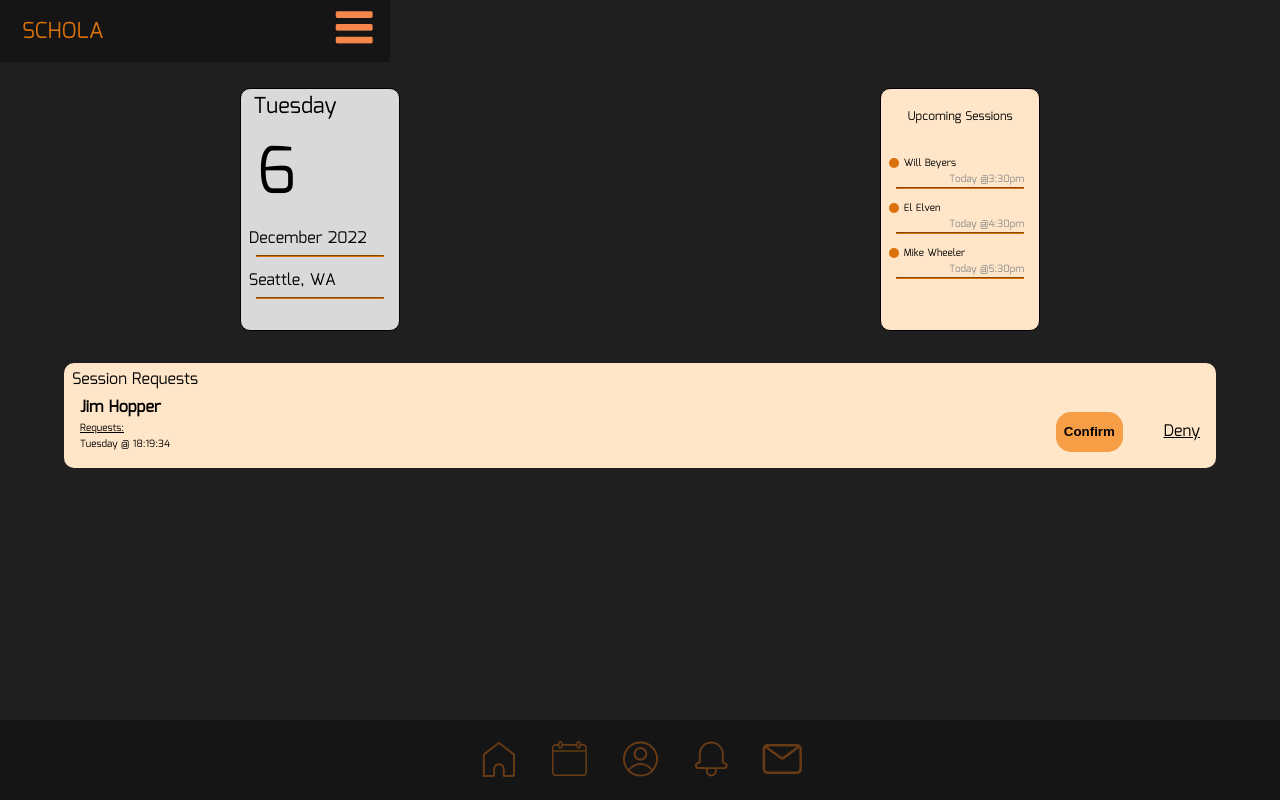
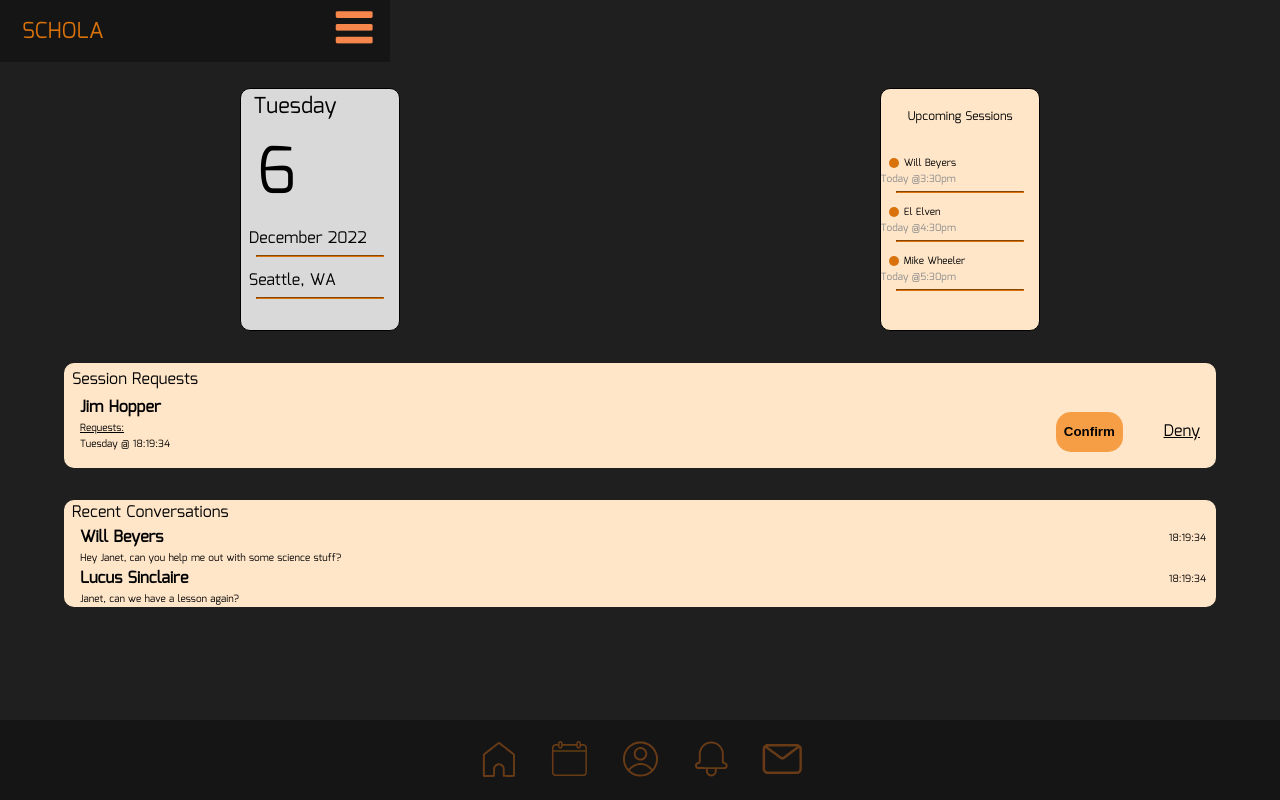
Before and after one commit to barboa91/DSH-Frontend, a React (Create React App) app: page /landing in a window 1280 px wide. Built offline with nearby package versions, Linux system fonts and the light colour scheme.

Commit message:
comopleted RecentConversation component

```diff
--- /dev/null
+++ b/src/components/RecentConversations.jsx
@@ -0,0 +1,56 @@
+import "../style/recentconversations.css";
+
+const RecentConversation = () => {
+  const weekday = [
+    "Sunday",
+    "Monday",
+    "Tuesday",
+    "Wednesday",
+    "Thursday",
+    "Friday",
+    "Saturday",
+  ];
+  const months = [
+    "January",
+    "February",
+    "March",
+    "April",
+    "May",
+    "June",
+    "July",
+    "August",
+    "September",
+    "October",
+    "November",
+    "December",
+  ];
+
+  const d = new Date();
+  let day = weekday[d.getDay()];
+  let month = months[d.getMonth()];
+  let time = d.getHours() + ":" + d.getMinutes() + ":" + d.getSeconds();
+
+  return (
+    <div className="recentconvo-container">
+      <div className="convotitle">Recent Conversations</div>
+      <div className="convocontent-container">
+        <div className="text-container">
+          <div className="time">
+            <h4>Will Beyers</h4>
+            <p>{time}</p>
+          </div>
+          <p>Hey Janet, can you help me out with some science stuff?</p>
+        </div>
+        <div className="text-container">
+          <div className="time">
+            <h4>Lucus Sinclaire</h4>
+            <p>{time}</p>
+          </div>
+          <p>Janet, can we have a lesson again?</p>
+        </div>
+      </div>
+    </div>
+  );
+};
+
+export default RecentConversation;
--- a/src/pages/Landing.jsx
+++ b/src/pages/Landing.jsx
@@ -4,6 +4,7 @@ import TimeStatus from "../components/TimeStatus";
 import Sessions from "../components/Sessions";
 import "../style/landingpage.css";
 import RecentNotification from "../components/RecentNotification";
+import RecentConversation from "../components/RecentConversations";
 
 const Landing = () => {
   return (
@@ -21,6 +22,9 @@ const Landing = () => {
       <div className="notifications">
         <RecentNotification />
       </div>
+      <div className="conversations">
+        <RecentConversation />
+      </div>
       <NavBar />
     </>
   );
--- a/src/style/landingpage.css
+++ b/src/style/landingpage.css
@@ -25,3 +25,10 @@
   align-items: center;
   margin-top: 2em;
 }
+
+.conversations {
+  display: flex;
+  justify-content: center;
+  align-items: center;
+  margin-top: 2em;
+}
--- /dev/null
+++ b/src/style/recentconversations.css
@@ -0,0 +1,42 @@
+h4 {
+  margin: 0;
+  font-size: 1rem;
+  color: black;
+}
+
+.recentconvo-container {
+  border-radius: 10px;
+  background-color: #ffe6c9;
+  width: 90%;
+  height: 100%;
+}
+
+.convotitle {
+  display: flex;
+  margin: 0 0 0 0.5em;
+}
+
+.convocontent-container {
+  display: flex;
+  flex-direction: column;
+  margin: 0 0 0 1em;
+}
+
+.text-container {
+  display: flex;
+  flex-direction: column;
+  align-items: flex-start;
+}
+
+.time {
+  display: flex;
+  justify-content: space-between;
+  align-items: center;
+
+  width: 100%;
+}
+
+.time p {
+  color: black;
+  margin-right: 1em;
+}
```
